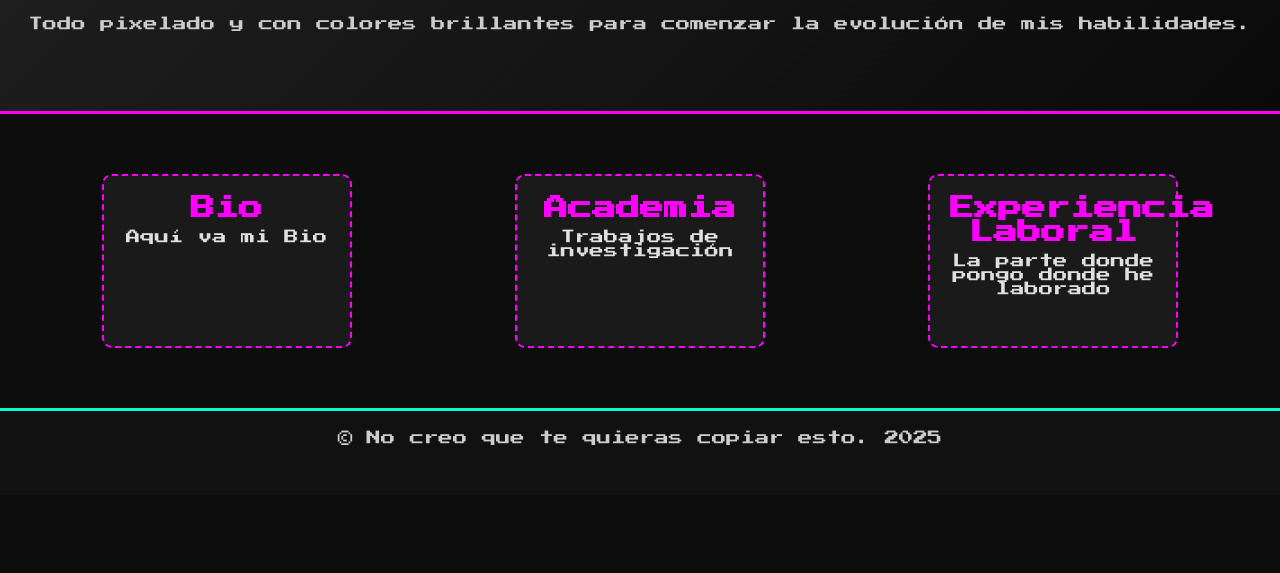
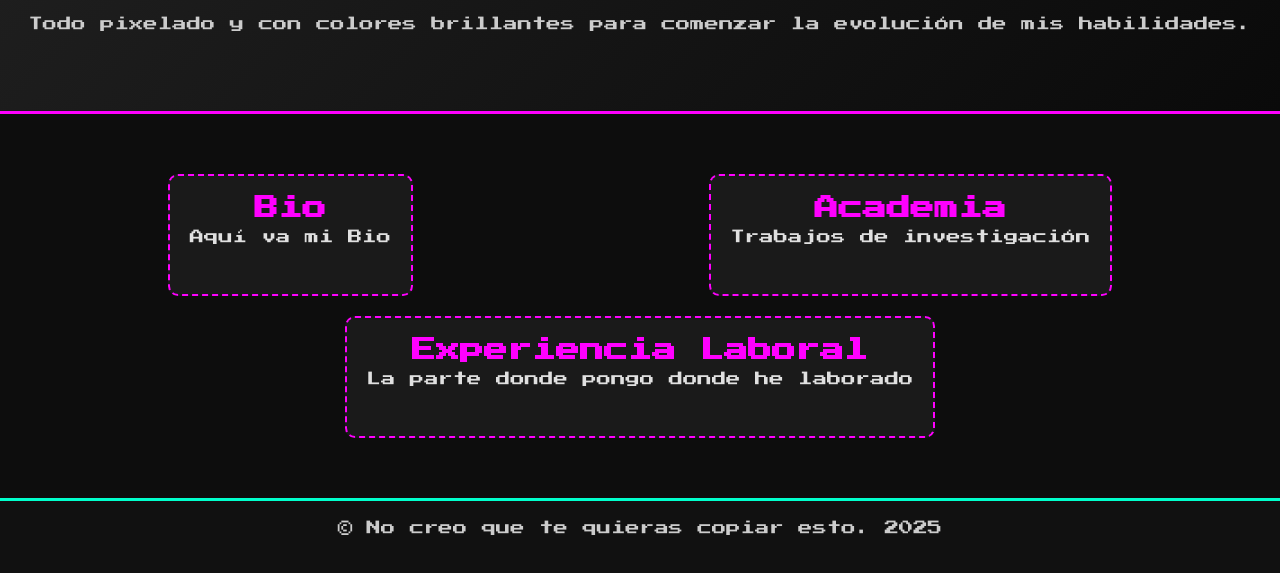
Before and after one commit to Fregaladol/w18Lab1, a plain HTML site: page betaPortfolio/index.html in a window 1280 px wide. Shown: the part 85-658 px from the top of the page. Drawn offline with Linux system fonts and the light colour scheme.

Commit message:
Style Fix
Corregir que el texto siempre se encuentre dentro de los cuadros.

```diff
--- a/betaPortfolio/style.css
+++ b/betaPortfolio/style.css
@@ -62,9 +62,13 @@ button:hover {
     border: 2px dashed #ff00ff;
     padding: 20px;
     margin: 10px;
-    width: 250px;
     border-radius: 10px;
+
+    display: inline-block; /* Hace que el ancho se ajuste al contenido */
+    width: auto;           /* Permite cuadro de dialogo ajuzte al texto ancho */
 }
+
+
 
 .feature h2 {
     margin-bottom: 10px;
```
